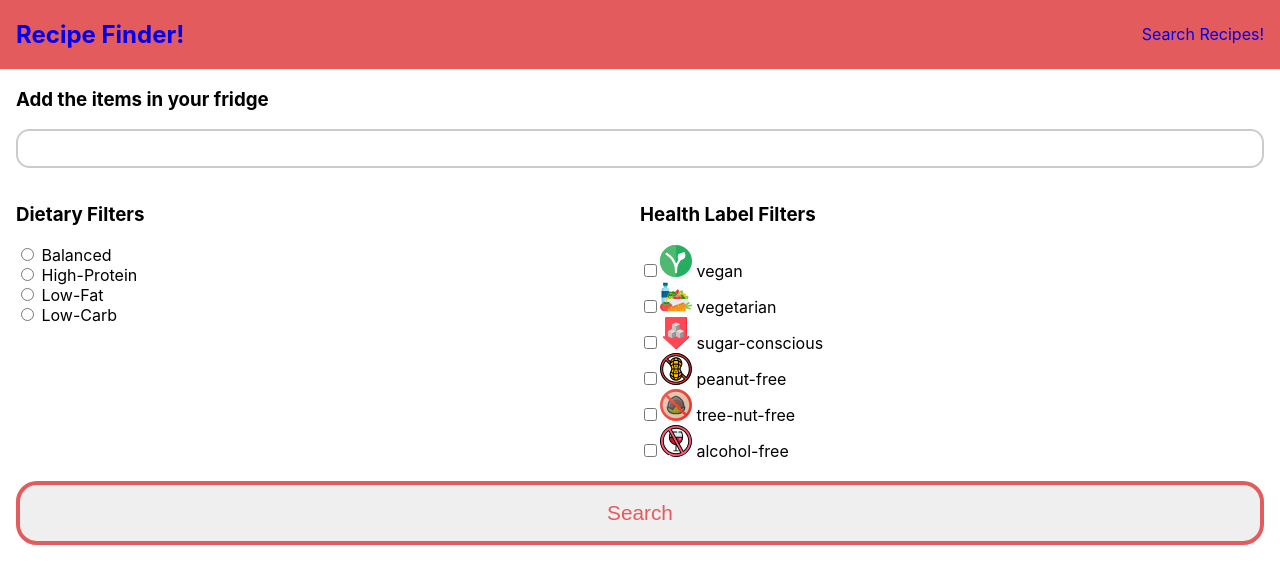
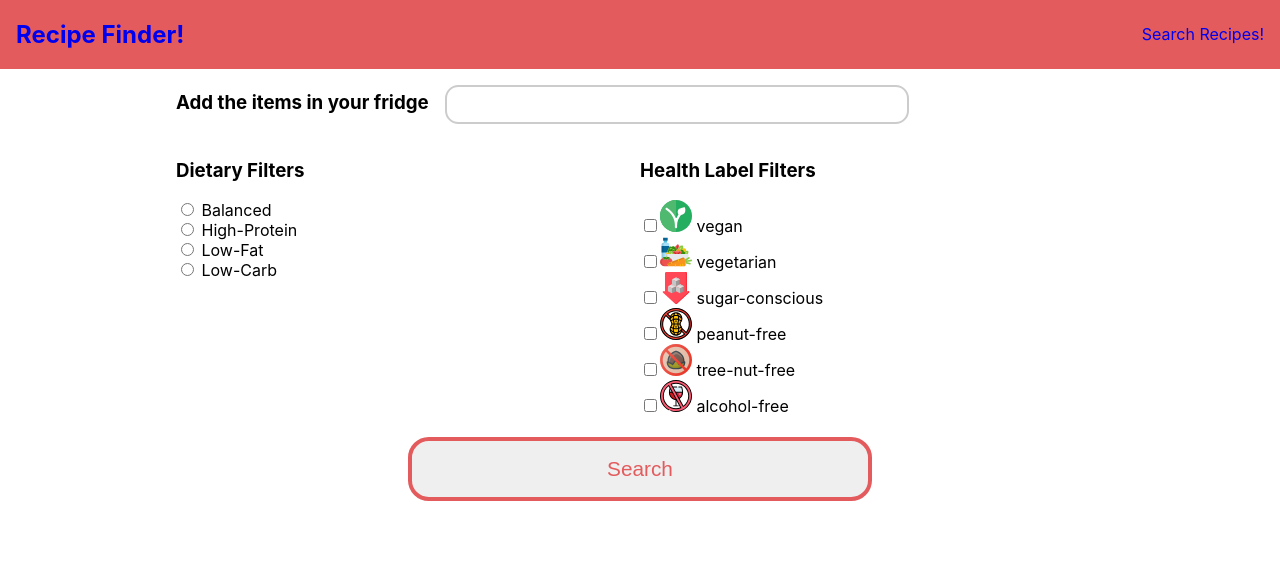
Before and after one commit to cvdsoto/animated-broccoli, a React (Create React App) app: page /#/search in a window 1280 px wide. Shown: the top 584 px of the page. Built offline with nearby package versions, Linux system fonts and the light colour scheme.

Commit message:
display health icons in results

```diff
--- a/src/components/Checkbox.js
+++ b/src/components/Checkbox.js
@@ -30,7 +30,10 @@ const Checkbox = ({label, isSelected, onCheckboxChange}) => (
         name={label}
         checked={isSelected}
         onChange={onCheckboxChange} />
-    <img src={getIcon(label)} className="icons" /> {label}
+    <div className="tooltip">
+      <img src={getIcon(label)} className="icons" alt={label}/>
+      <span className="tooltiptext">"text"</span>
+    </div> {label}
   </label>
 );
 
--- a/src/components/Results.js
+++ b/src/components/Results.js
@@ -1,6 +1,12 @@
 import React, {Component} from 'react';
 import Header from './Header';
 import axios from 'axios';
+import vegan from './img/vegan.svg';
+import vegetarian from './img/vegetarian.svg';
+import sugar from './img/sugar-conscious.svg';
+import peanut from './img/peanut-free.svg';
+import treeNut from './img/tree-nut-free.svg';
+import alcohol from './img/alcohol-free.svg';
 
 export default class Results extends Component {
   constructor(props){
@@ -15,7 +21,7 @@ export default class Results extends Component {
 
   componentDidMount(){
     const BASE_URL = 'https://api.edamam.com/search?q='
-    const FILTERS = `${this.state.ingredients}&app_id=${process.env.REACT_APP_ID}&app_key=${process.env.REACT_APP_KEY}&from=0&to=10`;
+    const FILTERS = `${this.state.ingredients}&app_id=${process.env.REACT_APP_ID}&app_key=${process.env.REACT_APP_KEY}&from=0&to=12`;
     let URL = BASE_URL + FILTERS;
 
     console.log('what is diet', this.state.diet);
@@ -51,6 +57,27 @@ export default class Results extends Component {
   }
 }
 
+const getIcon = (labels) => {
+  let icon = [];
+  for (let i = 0; i < labels.length; i++){
+    if (labels[i] === 'Vegan'){
+      icon.push(<img src={vegan} className="icons" alt={labels[i]} />);
+    } else if( labels[i] === 'Vegetarian') {
+      icon.push(<img src={vegetarian} className="icons" alt={labels[i]} />);
+    } else if( labels[i] === 'Sugar-Conscious') {
+      icon.push(<img src={sugar} className="icons" alt={labels[i]} />)
+    } else if( labels[i] === 'Peanut-Free') {
+      icon.push(<img src={peanut} className="icons" alt={labels[i]} />);
+    } else if( labels[i] === 'Tree-Nut-Free') {
+      icon.push(<img src={treeNut} className="icons" alt={labels[i]} />);
+    } else if( labels[i] === 'Alcohol-Free') {
+      icon.push(<img src={alcohol} className="icons" alt={labels[i]} />);
+    }
+  }
+  console.log('here is icon', icon);
+  return icon;
+}
+
 const Recipe = (props) => {
   if (props.recipes === null) {
     return(<div>Loading...</div>);
@@ -64,7 +91,7 @@ const Recipe = (props) => {
         <img src={result.recipe.image} alt={result.recipe.label} />
         <p className="name">{result.recipe.label}</p>
         <p className="details">Diet: {result.recipe.dietLabels.join(', ')}</p>
-        <p className="details">Health: {result.recipe.healthLabels.join(', ')}</p>
+        <p className="details">Health: {getIcon(result.recipe.healthLabels)}</p>
       </div>)}
     </div>
   )
--- a/src/components/Search.js
+++ b/src/components/Search.js
@@ -81,7 +81,7 @@ class Search extends Component {
       <main>
         <form onSubmit={this._handleSubmit}>
         <h3>Add the items in your fridge</h3>
-          <label>
+          <label className="search">
             <input type="search"
                    onChange={this._handleInput}
                    required />
--- a/src/components/css/main.css
+++ b/src/components/css/main.css
@@ -20,12 +20,13 @@ nav a {
 }
 
 main {
-  max-width: 1280px;
+  max-width: 960px;
   padding: 0 1em;
+  margin: 0 auto;
 }
 
 /* media queries */
-@media (min-width: 300px){
+/* @media (min-width: 300px){ */
   main > p {
     text-align:justify;
   }
@@ -82,9 +83,9 @@ main {
   .recipe {
     border: .1em solid black;
     border-radius: 1em;
-    margin: 1em auto;
+    margin: 1.5em auto;
     cursor: pointer;
-    width: 90%;
+    width: 70%;
   }
 
   .recipe > * {
@@ -104,9 +105,37 @@ main {
     font-size: .8em;
   }
 
-  .icons {
+  .icons, .recipe .icons {
     width: 2em;
   }
+/* } */
+
+/* tooltip! */
+.tooltip {
+  position: relative;
+  display: inline-block;
+}
+
+/* Tooltip text */
+.tooltip .tooltiptext {
+  visibility: hidden;
+  width: 100px;
+  background-color: black;
+  color: #fff;
+  text-align: center;
+  padding: 5px 0;
+  border-radius: 6px;
+
+  /* Position the tooltip text - see examples below! */
+  position: absolute;
+  z-index: 1;
+  top: -5px;
+  left: 105%;
+}
+
+/* Show the tooltip text when you mouse over the tooltip container */
+.tooltip:hover .tooltiptext {
+  visibility: visible;
 }
 
 @media (min-width: 640px){
@@ -120,9 +149,28 @@ main {
   .recipe-container {
     display: flex;
     flex-wrap: wrap;
-    justify-content: space-evenly;
+    justify-content: center;
   }
   .recipe {
     width: 45%;
   }
 }
+
+@media (min-width: 960px){
+  .recipe {
+    width: 20%;
+    margin: 1em;
+  }
+  input[type="submit"], input[type="search"] {
+    width: 50%;
+  }
+  input[type="submit"] {
+    margin: 1em auto;
+  }
+  form h3, .search {
+    display: inline;
+  }
+  .search {
+    margin-left: 1em;
+  }
+}
```
